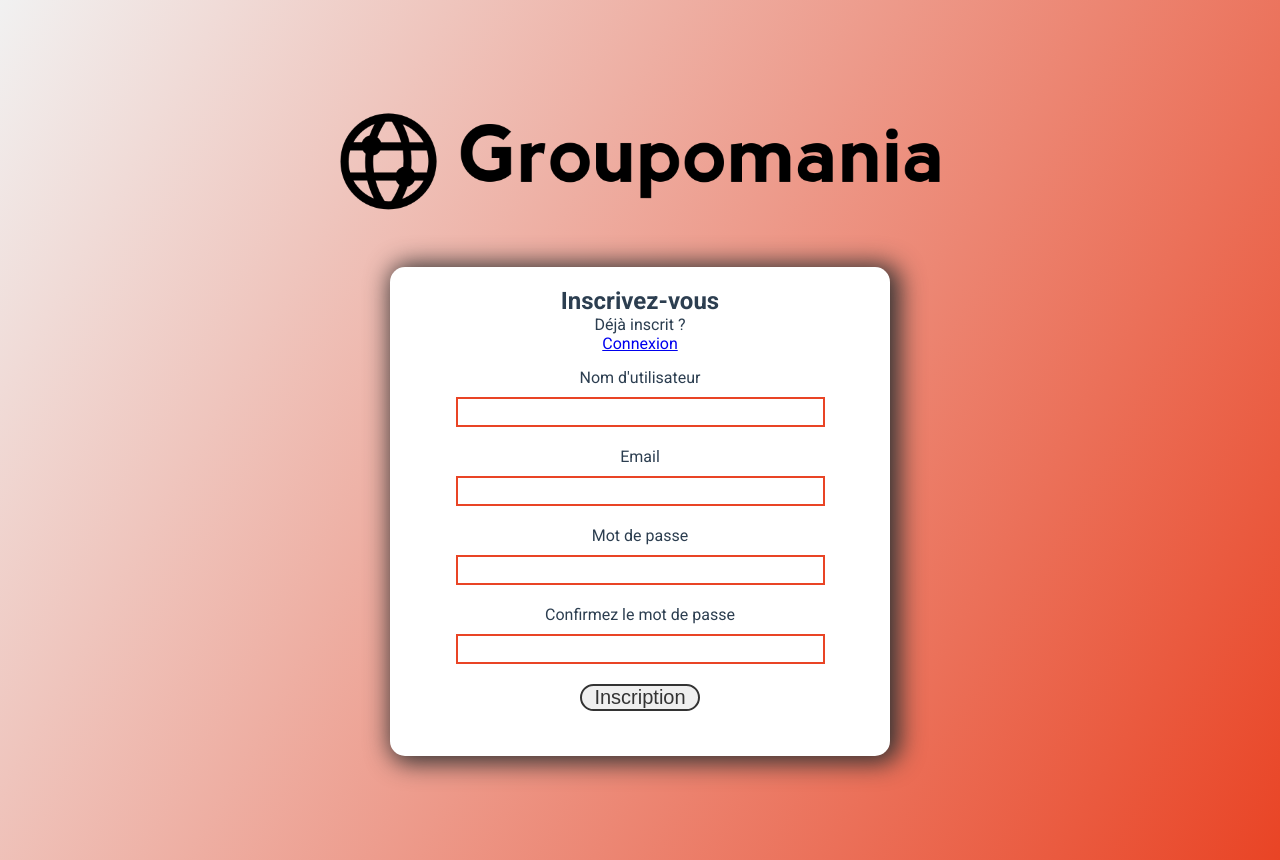
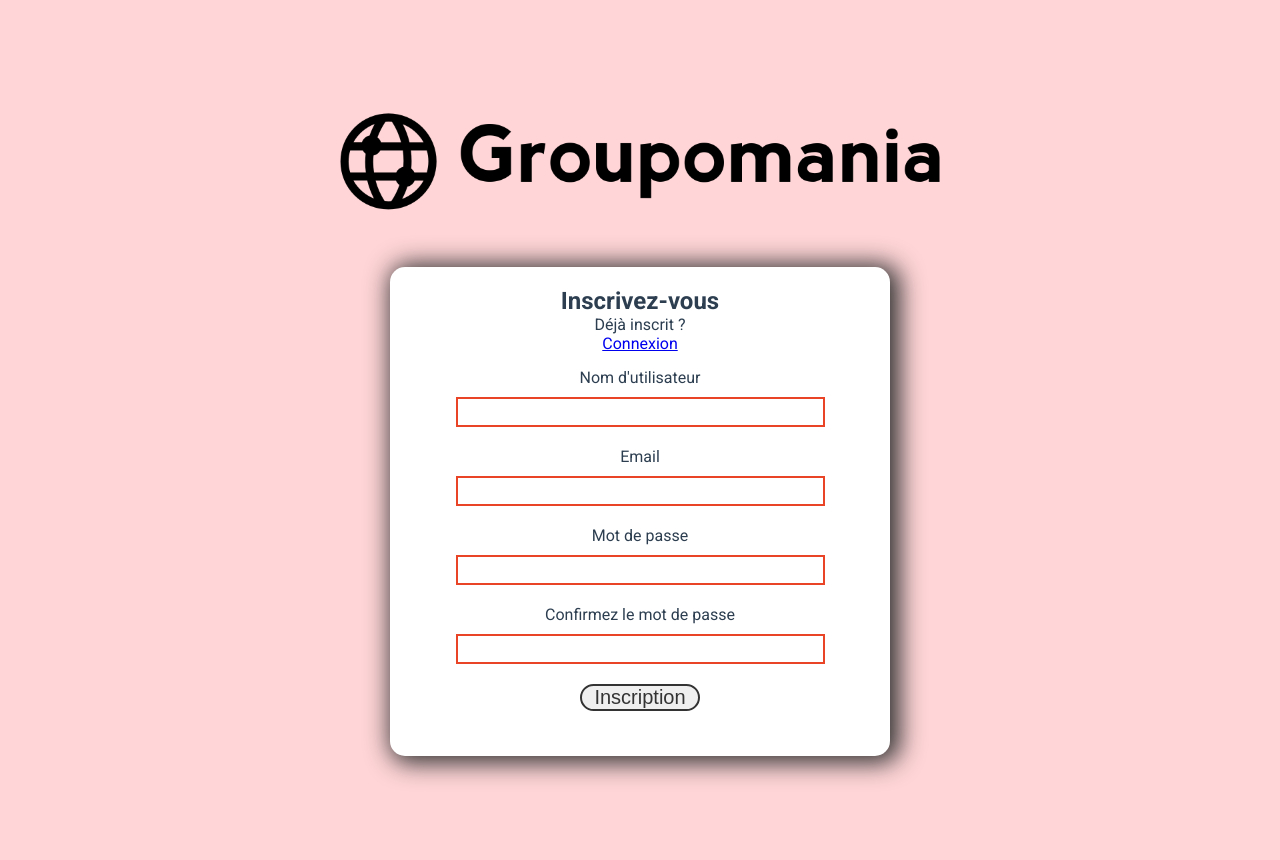
Before and after one commit to fabiandeneuville/FabianDeneuville_7_28032022, a Vue app in the folder frontend/: page / in a window 1280 px wide. Built offline with nearby package versions, Linux system fonts and the light colour scheme.

Commit message:
Minor style modification

```diff
--- a/frontend/src/App.vue
+++ b/frontend/src/App.vue
@@ -35,6 +35,6 @@ export default {
 
 body {
   height:100vh;
-  background: linear-gradient(120deg, #f1f1f1, rgb(233, 68, 37));
+  background: rgb(255, 213, 215);
 }
 </style>
```
